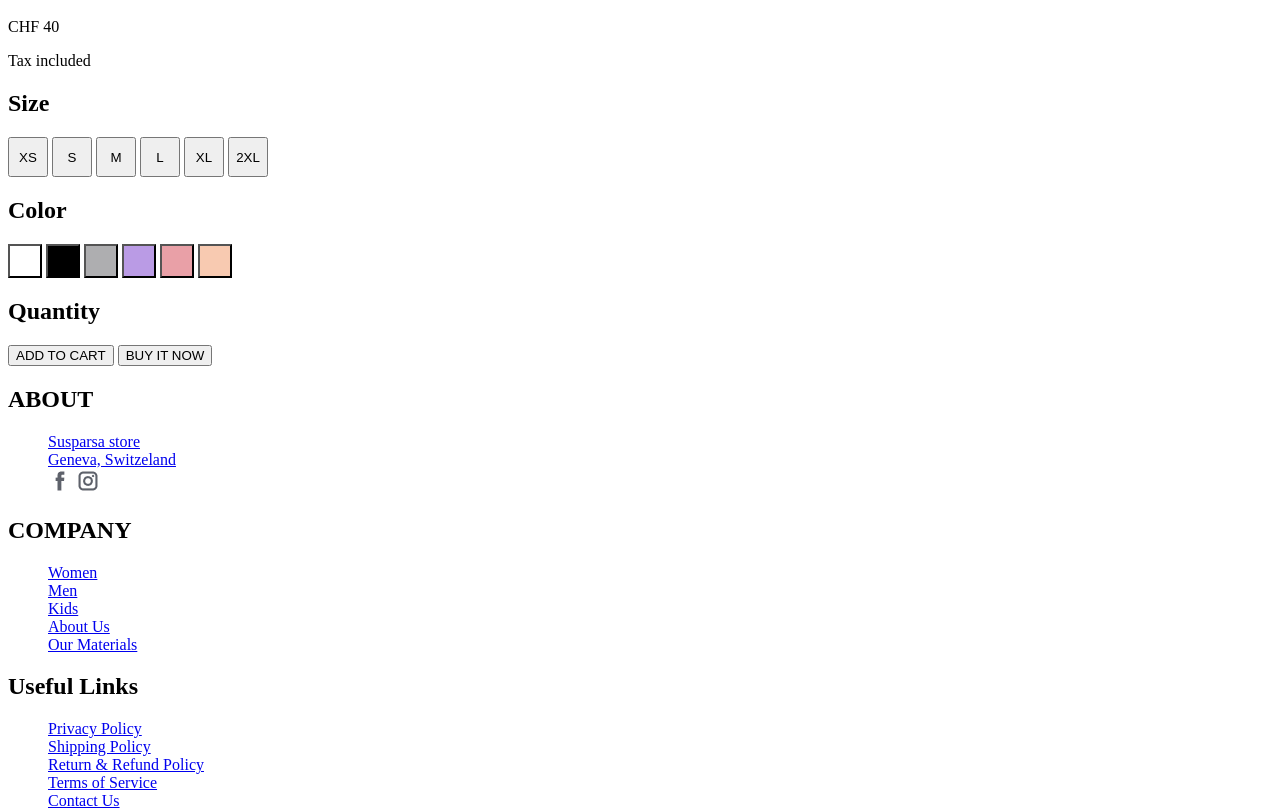
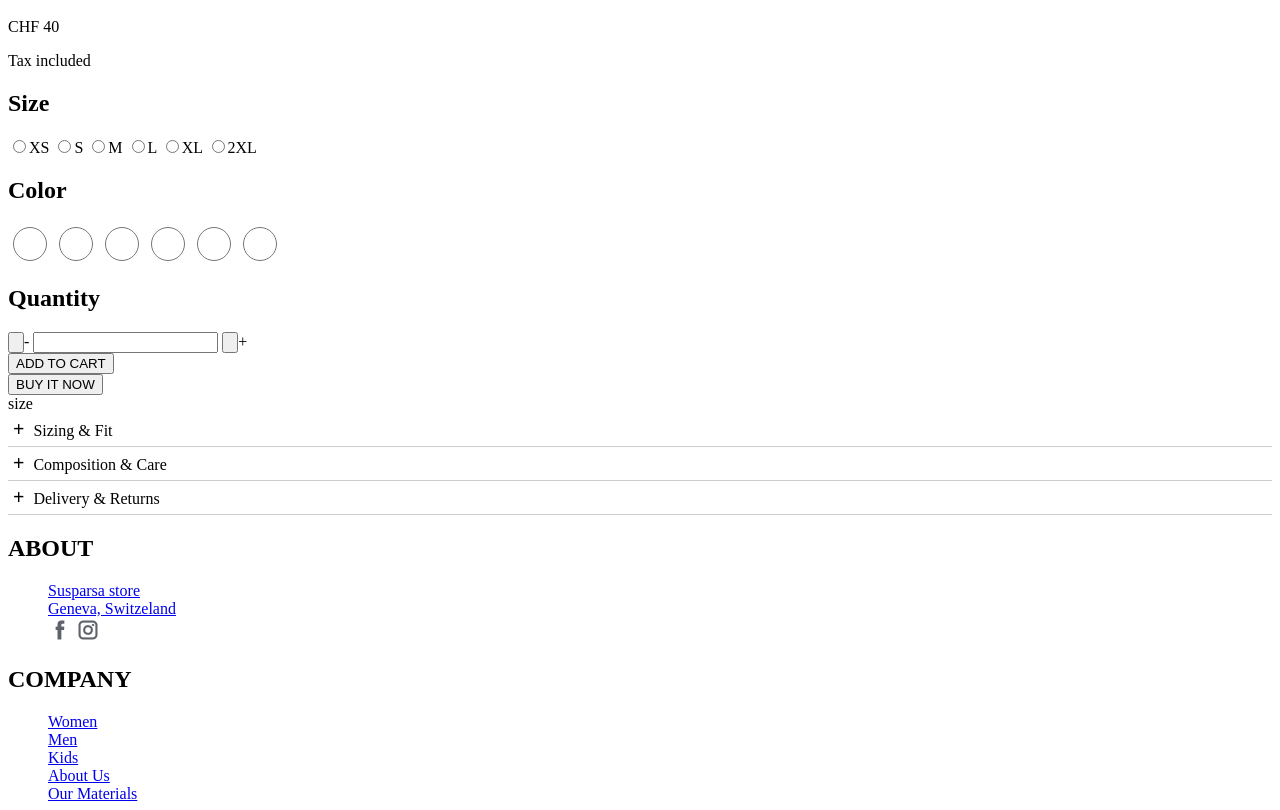
Before and after one commit to vica8585/db_Starovoitova, a plain HTML site: page Starovoitova_Spurit/index.html in a window 1280 px wide. Shown: the part 820-1630 px from the top of the page. Drawn offline with Linux system fonts and the light colour scheme.

Commit message:
added radio

```diff
--- a/Starovoitova_Spurit/index.html
+++ b/Starovoitova_Spurit/index.html
@@ -8,7 +8,8 @@
     <title>White unisex T-shirt Susparsa</title>
 </head>
 <body>
-    <header>
+    <a class="skiplink" href="#main">Main content</a>
+    <header role="banner">
         <!--Main navigation-->
         <nav>
             <ul>
@@ -28,9 +29,9 @@
             </ul>
         </nav>
     </header>
-    <main>
+    <main id="main" tabindex=" -1" role="main" aria-label="Main content">
         <!--Product card-->
-        <article class="product-card" aria-label="Product card">
+        <article class="product-card" role="article" aria-label="Product card">
             <section>
                 <figure>
                     <img src="imgs/mainPic.jpg" alt="White unisex t-shirt">
@@ -39,23 +40,23 @@
             </section>
             <section>
             <header>
-                <h1 id="heading_1">White unisex t-shirt</h1>
+                <h1 id="heading_1" aria-label="White unisex t-shirt">White unisex t-shirt</h1>
                 <p class="code">CHF 40</p>
                 <p class="tax">Tax included</p>
-
             </header>
 
-            <section  role="region" aria-labelledby="heading_1 heading_2 ">
+            <form action="get" role="form" aria-labelledby="heading_1 heading_2 ">
                 <div>
-                    <h2 class="heading_2">Size</h2>
+                    <h2 class="heading_2" aria-label="Size">Size</h2>
                 </div>
                 <div>
-                    <button class="button__size button__size_xs">XS</button>
-                    <button class="button__size button__size_s">S</button>
-                    <button class="button__size button__size_m">M</button>
-                    <button class="button__size button__size_l">L</button>
-                    <button class="button__size button__size_xl">XL</button>
-                    <button class="button__size button__size_2xl">2XL</button>
+                    <input type="radio" name="size" id="" value="XS">XS
+                    <input type="radio" name="size" id="" value="S">S
+                    <input type="radio" name="size" id="" value="M">M
+                    <input type="radio" name="size" id="" value="L">L
+                    <input type="radio" name="size" id="" value="XL">XL
+                    <input type="radio" name="size" id="" value="2XL">2XL
+
                 </div>
             </section>
             <section>
@@ -63,42 +64,59 @@
                     <h2>Color</h2>
                 </div>
                 <div>
-                    <button class="button__color button__color_white"></button>
-                    <button class="button__color button__color_black"></button>
-                    <button class="button__color button__color_grey"></button>
-                    <button class="button__color button__color_purpleLatte"></button>
-                    <button class="button__color button__color_pink"></button>
-                    <button class="button__color button__color_orange"></button>
-                </div>
+                    <input type="radio" name="color" id="" class="button__color button__color_white" value="white">
+                    <input type="radio" name="color" id="" class="button__color button__color_black" value="black">
+                    <input type="radio" name="color" id="" class="button__color button__color_grey" value="grey">
+                    <input type="radio" name="color" id="" class="button__color button__color_purpleLatte" value="purple latte">
+                    <input type="radio" name="color" id="" class="button__color button__color_pink" value="pink">
+                    <input type="radio" name="color" id="" class="button__color button__color_orange" value="orange">
+
             </section>
             <section>
                 <div>
                     <h2>Quantity</h2>
                 </div>
                 <div>
-                    <button class="button button__addToCart">ADD TO CART</button>
-                    <button class="button button__buyItNow">BUY IT NOW</button>
+                    <input type="button" name="quantity">-
+                    <input type="text" name="quantity">
+                    <input type="button" name="quantity">+
                 </div>
+                <div>
+                    <div>
+                        <button type="submit" class="button button__addToCart">ADD TO CART</button>
+                    </div>
+                    <div>
+                        <button type="submit" class="button button__buyItNow">BUY IT NOW</button>
+                    </div>
+                </div>
+                size
+            </section>
+            </form>
+        </article>
+        <section>
+            <details>
+                <summary>
+                    Sizing & Fit
+                </summary>
+                <p>Olga is 175cm, she is wearing a size S.</p>
+            </details>
+            <details>
+                <summary>
+                    Composition & Care
+                </summary>
                 <p></p>
-            </section>
-            <section>
-                <div>
-                    <h2></h2>
-                </div>
-                <div></div>
-            </section>
-            <section>
-                <div>
-                    <h2></h2>
-                </div>
-                <div></div>
-            </section>
+            </details>
+            <details>
+                <summary>
+                    Delivery & Returns
+                </summary>
+                <p></p>
+            </details>
         </section>
-
-        </article>
     </main>
-    <footer>
-        <section>
+    <!--Footer-->
+    <footer role="contentinfo">
+        <section class="footer" role="">
             <section>
                 <h2>ABOUT</h2>
                 <ul>
--- a/Starovoitova_Spurit/style.css
+++ b/Starovoitova_Spurit/style.css
@@ -7,17 +7,31 @@
 .button__size {
     width: 40px;
     height: 40px;
+    background-color: white;
+    border: 1px solid #CCCCCC;
+}
+.button__size:hover{
+
+    border: 1px solid black;
 }
 .button__color {
+    box-sizing: content-box;
+
     width: 34px;
     height: 34px;
     padding: 3px;
+    border: 2px solid white;
+
 }
 .button__color:hover{
-    border: 1px solid black;
+    box-sizing: content-box;
+    width: 34px;
+    height: 34px;
+    padding: 3px;
+    border: 2px solid #CCCCCC;
 }
 .button__color_white {
-    background-color: white;
+    background: white;
 }
 .button__color_black {
     background: black;
@@ -46,3 +60,44 @@
     clip: rect(0 0 0 0);
     overflow: hidden;
   }
+.skiplink {
+    position:absolute;
+    top:-200px;
+    left:2px;
+    transition:top 0.2s;
+    }
+.skiplink:focus {
+    top:20px;
+    }
+details{
+    border-bottom: 1px #ccc solid;
+}
+details > summary {
+        padding: 5px;
+        background-color: white;
+        color: black;
+
+        cursor: pointer;
+        list-style: none;
+    }
+
+details > p {
+
+        padding: 10px;
+    }
+
+details[open] > summary {
+    color:black;
+
+}
+summary:before {
+   content: "+";
+   font-size: 20px;
+   font-weight: bold;
+   margin: -5px 5px 0 0;
+}
+
+details[open] summary:before {
+   content: "-";
+   border: none;
+}
```
